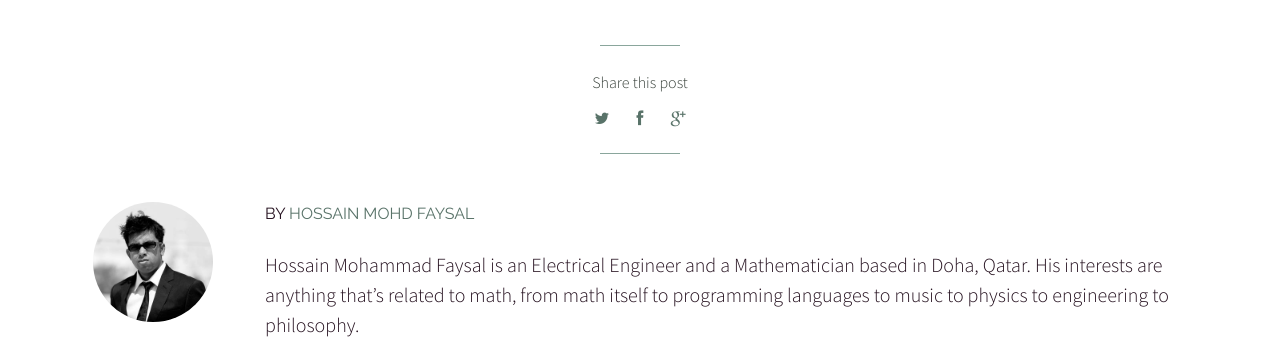
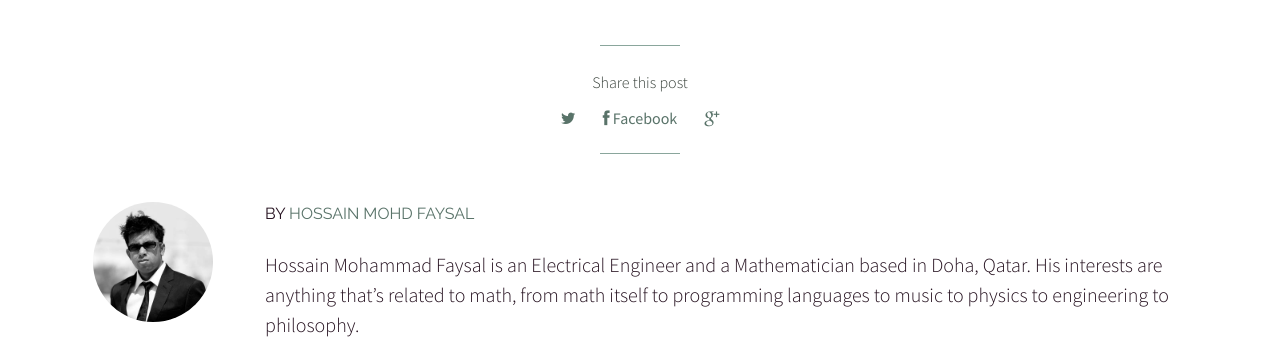
Before and after one commit to mamluka/hmfaysal.github.io, a Jekyll site: the page built from _posts/2014-01-07-video-post.md, in a window 1280 px wide. Shown: the part 1466-1805 px from the top of the page. Built offline with Jekyll 4.4.1, drawn with Linux system fonts in a browser that asks for light colours; nearby versions of some CDN libraries; comment, search, counter and statistics services are not loaded.

Commit message:
Facebook hatom test

```diff
--- a/_includes/share.html
+++ b/_includes/share.html
@@ -11,10 +11,10 @@
                 </a>
             </li>
             <li>
-                <span class="social-share-facebook"><a  href="https://www.facebook.com/sharer/sharer.php?u={{ site.url }}{{ page.url }}"
+                <a  href="https://www.facebook.com/sharer/sharer.php?u={{ site.url }}{{ page.url }}"
                 onclick="window.open(this.href, 'facebook-share','width=580,height=296');return false;" data-toggle="tooltip" title="Share on Facebook" itemprop="Facebook">
-                    <i class="icon-facebook"></i>
-                </a></span>
+                    <i class="icon-facebook"></i> Facebook
+                </a>
             </li>
             <li>
                 <a href="https://plus.google.com/share?url={{ site.url }}{{ page.url }}"
```
